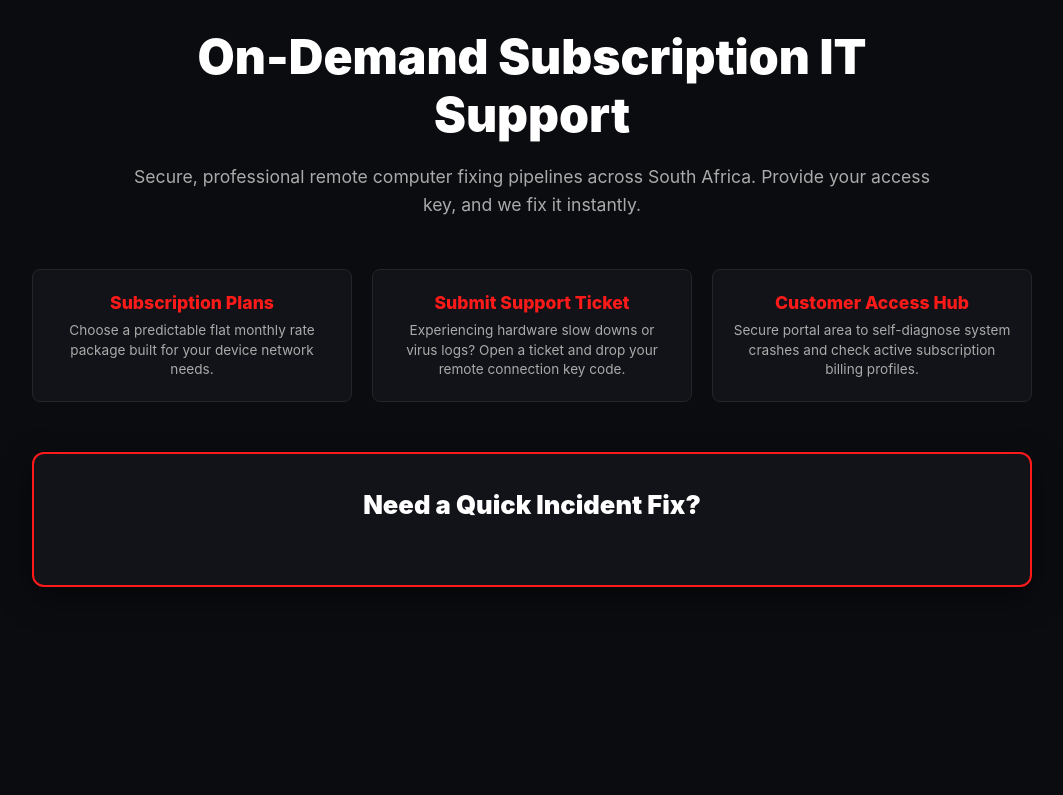
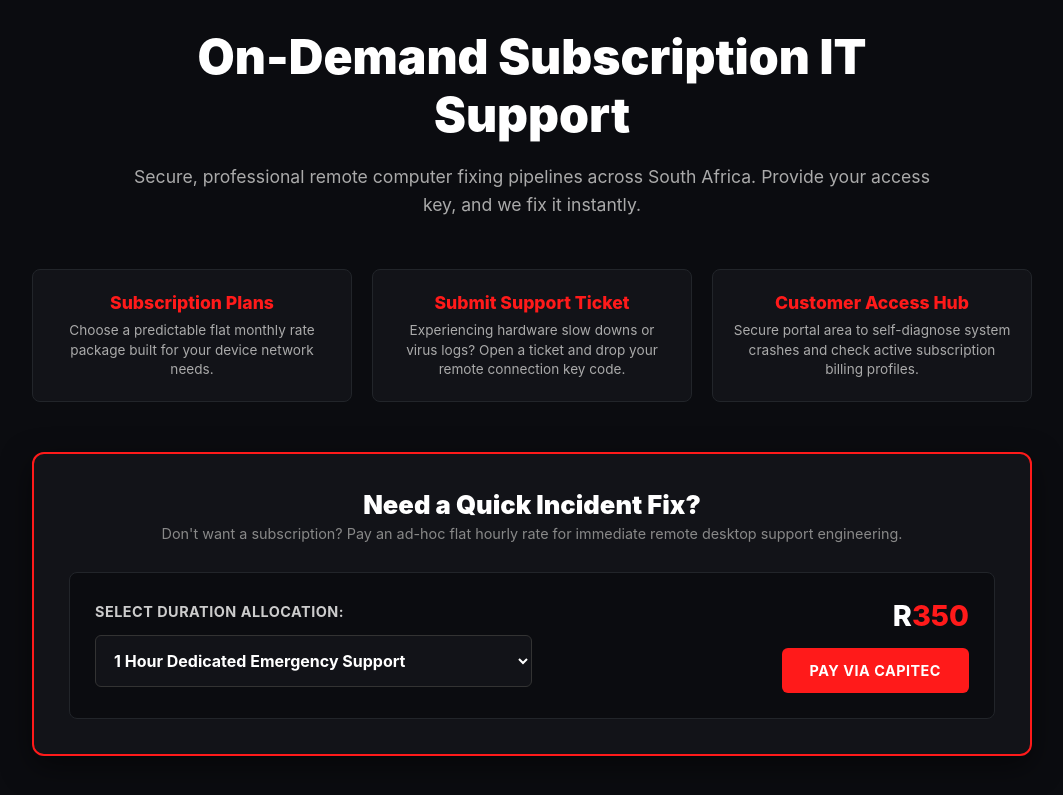
Before and after one commit to bonganingubeni792/itelements-support-hub, a website: page views/index.html in a window 1280 px wide. Shown: the part 89-884 px from the top of the page, without its empty margins (108-1171 px from the left). Before the commit the page ends 800 px from the top, so only its background shows below. Drawn offline with Linux system fonts and the light colour scheme.

Commit message:
Update index.html

```diff
--- a/views/index.html
+++ b/views/index.html
@@ -294,6 +294,48 @@
         </a>
     </div>
 
-    <div class="hourly-section">
-        <div class="hourly-header">
-            <h2>Need a Quick Incident Fix?</h2>
+           <div class="hourly-section">
+            <div class="hourly-header">
+                <h2>Need a Quick Incident Fix?</h2>
+                <p>Don't want a subscription? Pay an ad-hoc flat hourly rate for immediate remote desktop support engineering.</p>
+            </div>
+            <div class="calculator-interface">
+                <div class="selector-side">
+                    <label for="hoursSelector">Select Duration Allocation:</label>
+                    <!-- FIXED: Changed cost multiplier parameter from 150 back to 350 -->
+                    <select id="hoursSelector" class="custom-select" onchange="    document.getElementById('calculatedPrice').innerText = String(parseInt(this.value) * 350);">
+                        <option value="1">1 Hour Dedicated Emergency Support</option>
+                        <option value="2">2 Hours Dedicated Support Package</option>
+                        <option value="3">3 Hours Comprehensive Network Overhaul</option>
+                        <option value="4">4 Hours Corporate Hardware Deep-Clean</option>
+                        <option value="5">5 Hours Complete Enterprise SLA Care</option>
+                    </select>
+                </div>
+                <div class="pricing-side">
+                    <div class="price-display">R<span id="calculatedPrice">350</span></div>
+                    <button class="hourly-pay-btn" onclick="    checkoutHourlyJob()">Pay via Capitec</button>
+                </div>
+            </div>
+        </div>
+
+        <script>
+// FIXED: Reverted ad-hoc pricing multiplier structure back to R350
+var ratePerHour = 350;
+
+function checkoutHourlyJob() {
+    var hoursField = document.getElementById("hoursSelector");
+    var chosenHours = "1";
+
+    if (hoursField) {
+        chosenHours = String(hoursField.value || "1");
+    }
+
+    var directCost = parseInt(chosenHours) * ratePerHour;
+
+    // FIXED: Fully enclosed parameters ensure the alert window displays details on click
+    alert(
+        "IT ELEMENTS AD-HOC HOURLY CHECKOUT\n" +
+        "==================================\n" +
+        "Please make an Immediate EFT or PayShap payment from your bank app:\n\n" +
+        "Bank Name: Capitec Business Bank\n" +
+        "Account Holder: IT Elements Support\n" +
```
